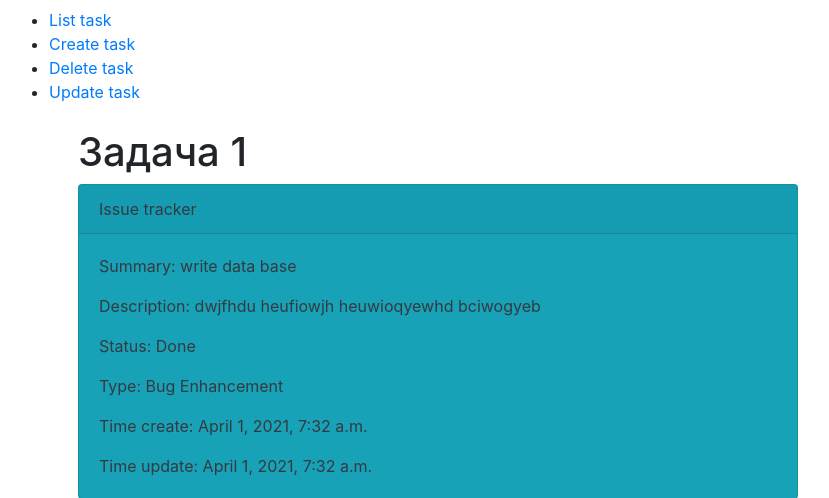
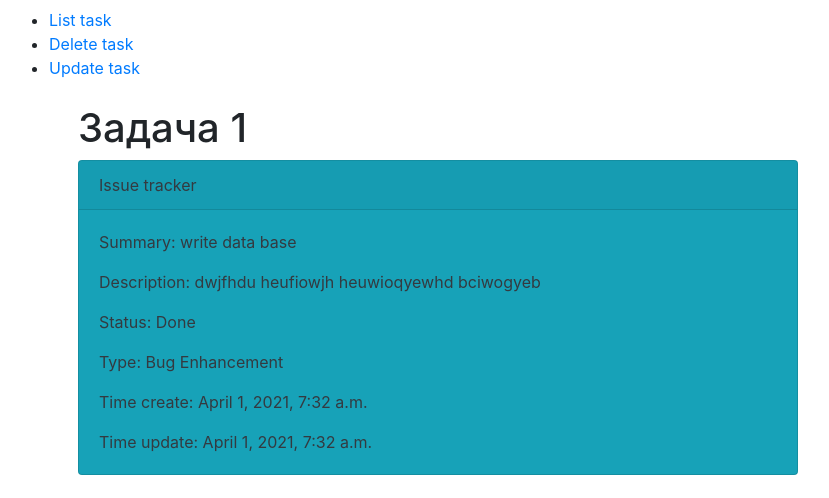
Before and after one commit to aiganysho/issue_tracker, a Django app: page /1/tracker/view/ in a window 1280 px wide. Shown: the top 498 px of the page, without its empty margins (7-836 px from the left). Run offline with Django 3.2, Linux system fonts and the light colour scheme; data comes from the database, SQL or seed files in the repository.

Commit message:
Delete link in project

```diff
--- a/hello/webapp/templates/tracker/task_view.html
+++ b/hello/webapp/templates/tracker/task_view.html
@@ -1,7 +1,6 @@
 {% extends "base.html" %}
 
 {% block menu %}
-          <li><a href="{% url "add-task" task.pk %}">Create task</a></li>
           <li><a href="{% url "delete-task" task.id %}">Delete task</a></li>
           <li><a href="{% url "update-task" task.pk %}">Update task</a></li>
 {% endblock menu %}
```
